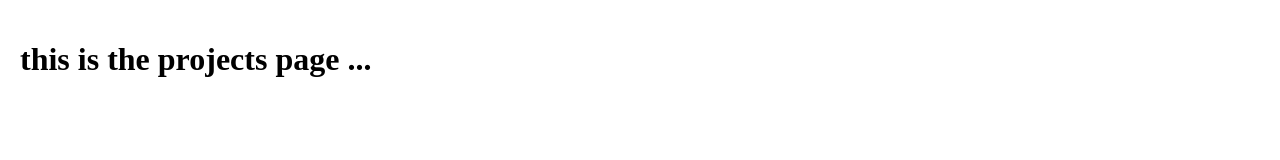
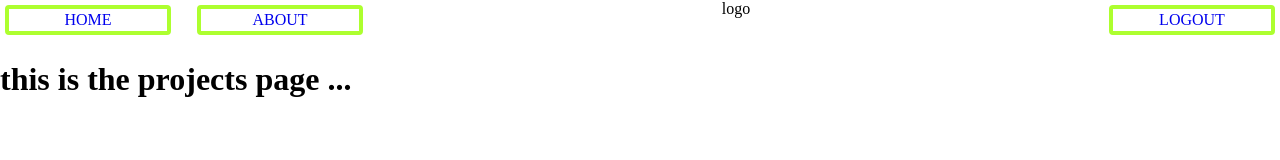
Before and after one commit to ramseytisher/helper, a Gatsby site: page /projects in a window 1280 px wide. Built offline with nearby package versions, Linux system fonts and the light colour scheme; Gatsby itself is replaced by a stand-in of ours.

Commit message:
added project nav

```diff
--- a/package.json
+++ b/package.json
@@ -30,8 +30,11 @@
     "gatsby-source-filesystem": "2.0.7",
     "gatsby-transformer-remark": "2.1.11",
     "gatsby-transformer-sharp": "2.1.8",
+    "grommet": "^2.0.1",
+    "grommet-icons": "^3.2.1",
     "lodash": "^4.17.4",
     "moment": "^2.22.2",
+    "polished": "^2.3.0",
     "prismjs": "^1.15.0",
     "prop-types": "^15.6.2",
     "react": "^16.6.0",
--- /dev/null
+++ b/src/components/ProjectNav/index.js
@@ -0,0 +1,51 @@
+import React, { Component } from 'react';
+import { Link } from 'gatsby';
+
+import styled from 'styled-components';
+
+const NavBar = styled.nav`
+  display: grid;
+  grid-template-columns: 1fr 1fr 4fr 1fr;
+  grid-template-rows: auto;
+  grid-gap: 1em;
+  margin: 0px;
+  width: 100%;
+`;
+
+const StyledLink = styled(Link)`
+  text-align: center;
+  text-decoration: none;
+  text-shadow: none;
+  margin: 5px;
+  border: 4px solid greenyellow;
+  border-radius: 4px;
+  padding: 2px;
+  background-color: none;
+  background-image: none;
+  text-transform: uppercase;
+
+  &:hover {
+    background-color: lightgreen;
+  }
+`;
+
+// const NavButton = styled.button`
+//   border: 1px;
+// `;
+
+const Logo = styled.div`
+  text-align: center;
+`;
+
+export default class ProjectNav extends Component {
+  render() {
+    return (
+      <NavBar>
+        <StyledLink to="/">Home</StyledLink>
+        <StyledLink to="/about">About</StyledLink>
+        <Logo>logo</Logo>
+        <StyledLink to="/">Logout</StyledLink>
+      </NavBar>
+    )
+  }
+}
--- a/src/layout/index.css
+++ b/src/layout/index.css
@@ -8,5 +8,4 @@ html {
 
 body {
     margin: 0;
-    padding: 20px;
 }
--- a/src/pages/projects.jsx
+++ b/src/pages/projects.jsx
@@ -3,17 +3,20 @@ import Helmet from "react-helmet";
 import Layout from "../layout";
 import config from "../../data/SiteConfig";
 
-import styled from 'styled-components';
+import ProjectNav from '../components/ProjectNav';
 
 class ProjectsPage extends Component {
   render() {
     return (
-      <Layout>
-        <div>
-          <Helmet title={`Blog | ${config.siteTitle}`} />
-          <h1>this is the projects page ... </h1>
-        </div>
-      </Layout>
+      <>
+       <ProjectNav />
+        <Layout>
+          <div>
+            <Helmet title={`Projects | ${config.siteTitle}`} />
+            <h1>this is the projects page ... </h1>
+          </div>
+        </Layout>
+      </>
     );
   }
 }
```
Also changed, not shown: content/01-01-2017/index.md (+1 -1 lines), 1 other file.
